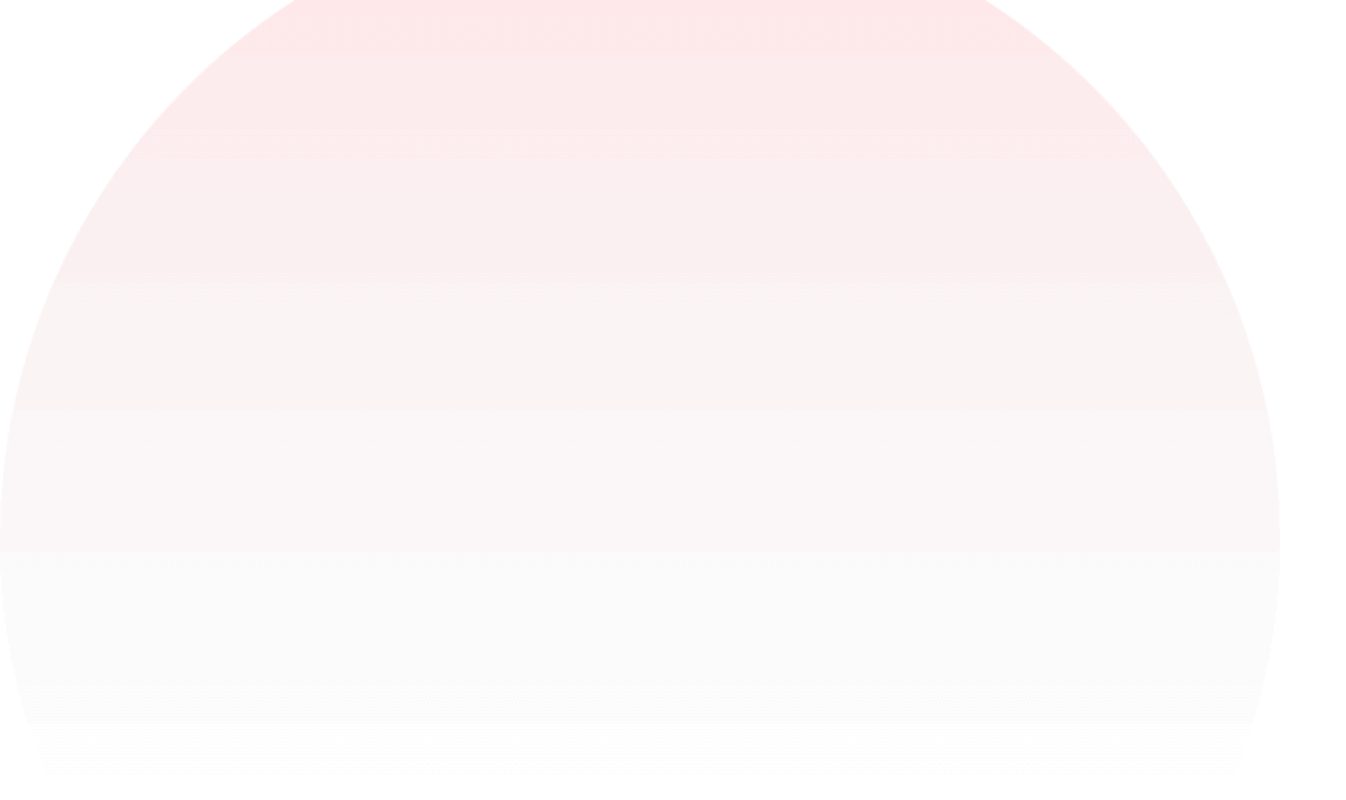
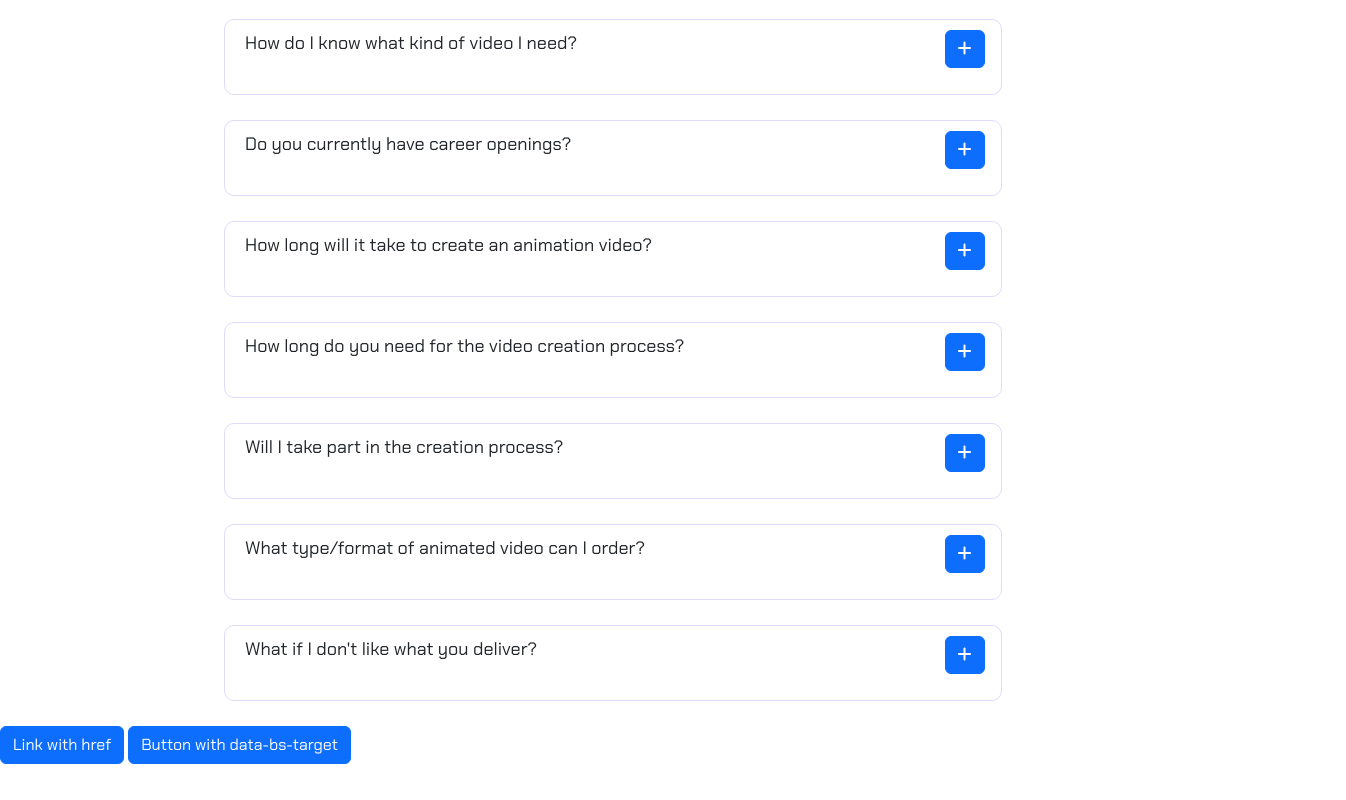
Before and after one commit to alessandro-barate/proj-html-vuejs, a Vue app: page /contact in a window 1280 px wide. Shown: the part 2240-3040 px from the top of the page, 1346 px wide, since content can reach past the window. Built offline with nearby package versions, Linux system fonts and the light colour scheme.

Commit message:
[UPD] Styling faq list

```diff
--- a/src/pages/AppContactPage.vue
+++ b/src/pages/AppContactPage.vue
@@ -8,6 +8,42 @@ export default {
     return {
       Pagename: "Contact",
       jumboImg: "/img/rocket-banner.png",
+      faqs: [
+        {
+          question: "How do I know what kind of video I need?",
+          answer: "Quisque ultricies enim ac lacus feugiat mattis. In et ipsum sed tellus interdum mattis sit amet id mi. Phasellus nec eros in felis blandit cursus. Nulla facilisi. Nam in purus elit. Aenean tempor volutpat ante.",
+        },
+
+        {
+          question: "Do you currently have career openings?",
+          answer: "Quisque ultricies enim ac lacus feugiat mattis. In et ipsum sed tellus interdum mattis sit amet id mi. Phasellus nec eros in felis blandit cursus. Nulla facilisi. Nam in purus elit. Aenean tempor volutpat ante.",
+        },
+
+        {
+          question: "How long will it take to create an animation video?",
+          answer: "Quisque ultricies enim ac lacus feugiat mattis. In et ipsum sed tellus interdum mattis sit amet id mi. Phasellus nec eros in felis blandit cursus. Nulla facilisi. Nam in purus elit. Aenean tempor volutpat ante.",
+        },
+
+        {
+          question: "How long do you need for the video creation process?",
+          answer: "Quisque ultricies enim ac lacus feugiat mattis. In et ipsum sed tellus interdum mattis sit amet id mi. Phasellus nec eros in felis blandit cursus. Nulla facilisi. Nam in purus elit. Aenean tempor volutpat ante.",
+        },
+
+        {
+          question: "Will I take part in the creation process?",
+          answer: "Quisque ultricies enim ac lacus feugiat mattis. In et ipsum sed tellus interdum mattis sit amet id mi. Phasellus nec eros in felis blandit cursus. Nulla facilisi. Nam in purus elit. Aenean tempor volutpat ante.",
+        },
+
+        {
+          question: "What type/format of animated video can I order?",
+          answer: "Quisque ultricies enim ac lacus feugiat mattis. In et ipsum sed tellus interdum mattis sit amet id mi. Phasellus nec eros in felis blandit cursus. Nulla facilisi. Nam in purus elit. Aenean tempor volutpat ante.",
+        },
+
+        {
+          question: "What if I don't like what you deliver?",
+          answer: "Quisque ultricies enim ac lacus feugiat mattis. In et ipsum sed tellus interdum mattis sit amet id mi. Phasellus nec eros in felis blandit cursus. Nulla facilisi. Nam in purus elit. Aenean tempor volutpat ante.",
+        },
+      ],
     };
   },
 
@@ -21,9 +57,6 @@ export default {
   },
 };
 </script>
-
-
-
 
 
 <template>
@@ -134,15 +167,49 @@ export default {
     <div class="faq-container">
       <div class="row">
         <div class="col text-center">
-          <div class="col width-40 mx-auto text-center">
+          <div class="col width-40 mx-auto text-center position-relative">
             <h5>We’re Here to Help</h5>
             <h2 class="my-3">Frequently Asked Questions</h2>
             <p class="mb-5">We're always interested in having a chat or discussing your next big project, so drop us a line!</p>
+            <div class="circle-container">
+              <img src="../../public/img/footer/big-circle.png" alt="">
+            </div>
           </div>
-          <div class="circle-container">
-            <img src="../../public/img/footer/big-circle.png" alt="">
+
+          <div class="faq-list mx-auto">
+            <ul class="main-list">
+              <li class="d-flex justify-content-between" v-for="(faq, index) in faqs">
+                <p> {{ faq.question }}</p>
+                <p class="d-inline-flex gap-1 me-3">
+                  <button class="btn btn-primary" type="button" data-bs-toggle="collapse" data-bs-target="#collapseExample" aria-expanded="false" aria-controls="collapseExample">
+                    <i class="fas fa-plus"></i>
+                  </button>
+                </p>
+                <div class="collapse" id="collapseExample">
+                  <div class="card card-body">
+                    <p>{{ faq.answer }}</p>
+                  </div>
+                </div>
+              </li>
+            </ul>
           </div>
+
         </div>
+
+        <p class="d-inline-flex gap-1">
+  <a class="btn btn-primary" data-bs-toggle="collapse" href="#collapseExample" role="button" aria-expanded="false" aria-controls="collapseExample">
+    Link with href
+  </a>
+  <button class="btn btn-primary" type="button" data-bs-toggle="collapse" data-bs-target="#collapseExample" aria-expanded="false" aria-controls="collapseExample">
+    Button with data-bs-target
+  </button>
+</p>
+<div class="collapse" id="collapseExample">
+  <div class="card card-body">
+    Some placeholder content for the collapse component. This panel is hidden by default but revealed when the user activates the relevant trigger.
+  </div>
+</div>
+
       </div>
     </div>
    </section>
@@ -152,9 +219,6 @@ export default {
     <AppStorytelling/>
   <!-- FINE Section Storytelling -->
 </template>
-
-
-
 
 
 <style scoped lang="scss">
@@ -306,4 +370,19 @@ textarea {
   margin-bottom: 80px;
 }
 
+.circle-container img {
+  width: 110%;
+  position: absolute;
+  top: -100px;
+  right: -450px;
+}
+
+.faq-container {
+  margin-top: 120px;
+}
+
+.faq-list {
+  width: 70%;
+}
+
 </style>
```
